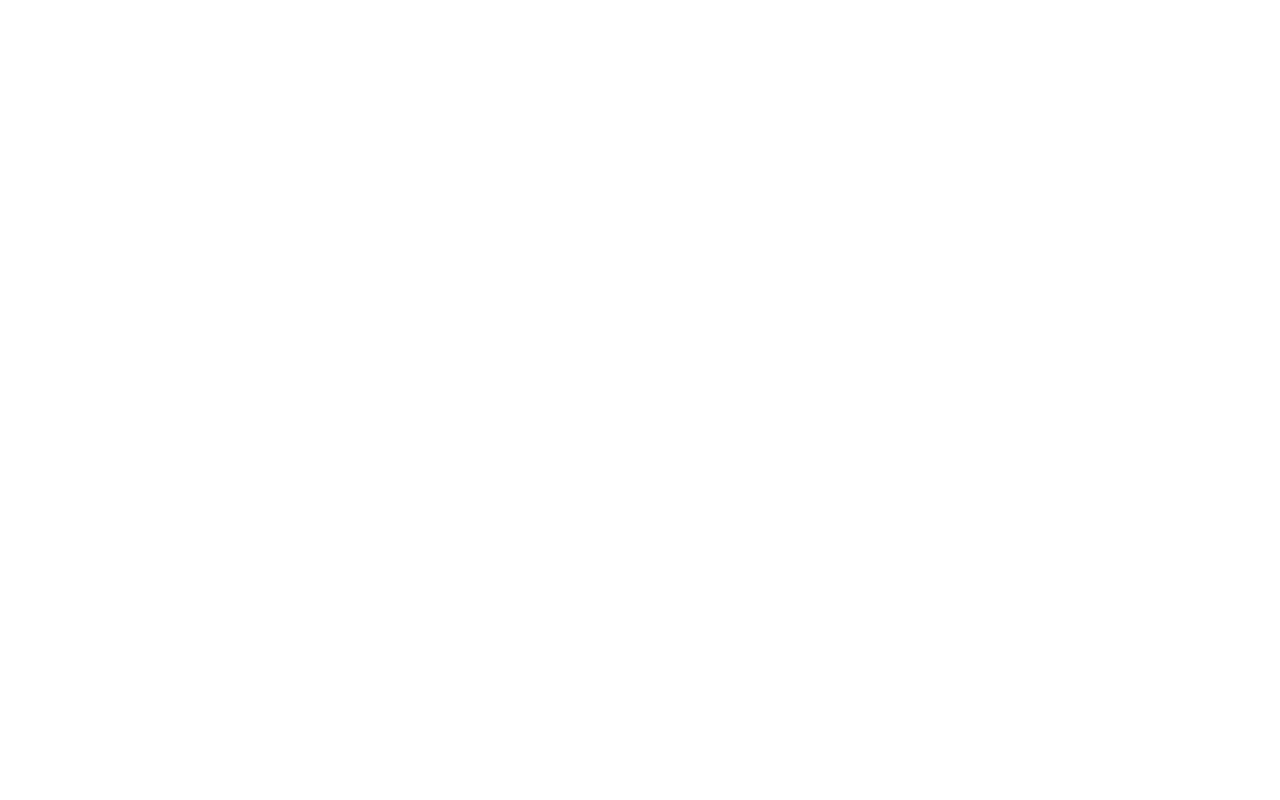
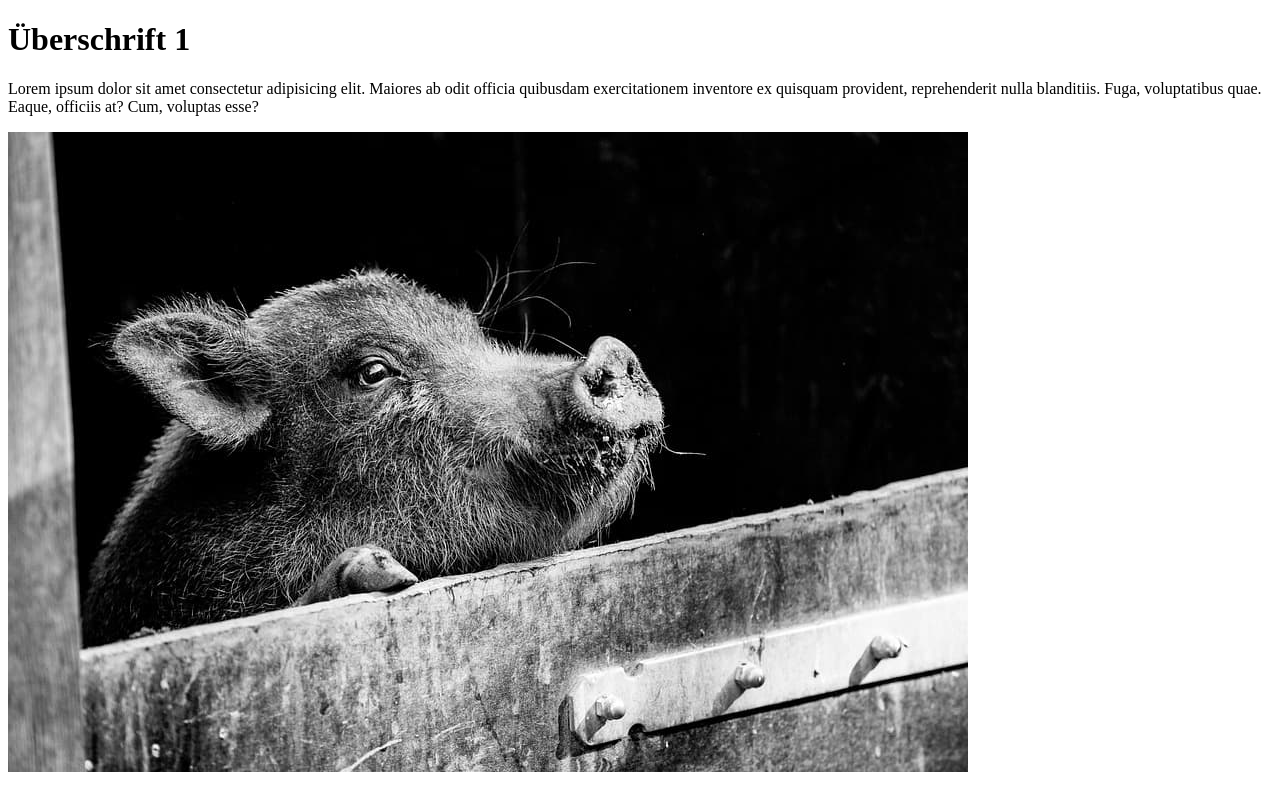
Before and after one commit to Blackpiglet02/Blackpiglet02.github.io, a plain HTML site: page testordner/index.html in a window 1280 px wide. Drawn offline with Linux system fonts and the light colour scheme.

Commit message:
Update index.html

```diff
--- a/testordner/index.html
+++ b/testordner/index.html
@@ -2,7 +2,16 @@
 <html>
   <head>
     <meta charset="UTF-8" />
-    <title>Testseite</title>
+    <title>Testseite 1234</title>
   </head>
-  <body></body>
+  <body>
+    <h1>Überschrift 1</h1>
+    <p>
+      Lorem ipsum dolor sit amet consectetur adipisicing elit. Maiores ab odit
+      officia quibusdam exercitationem inventore ex quisquam provident,
+      reprehenderit nulla blanditiis. Fuga, voluptatibus quae. Eaque, officiis
+      at? Cum, voluptas esse?
+    </p>
+    <img src="../images/pig.jpg" alt="Dies ist das schwarze Ferkel" />
+  </body>
 </html>
```
